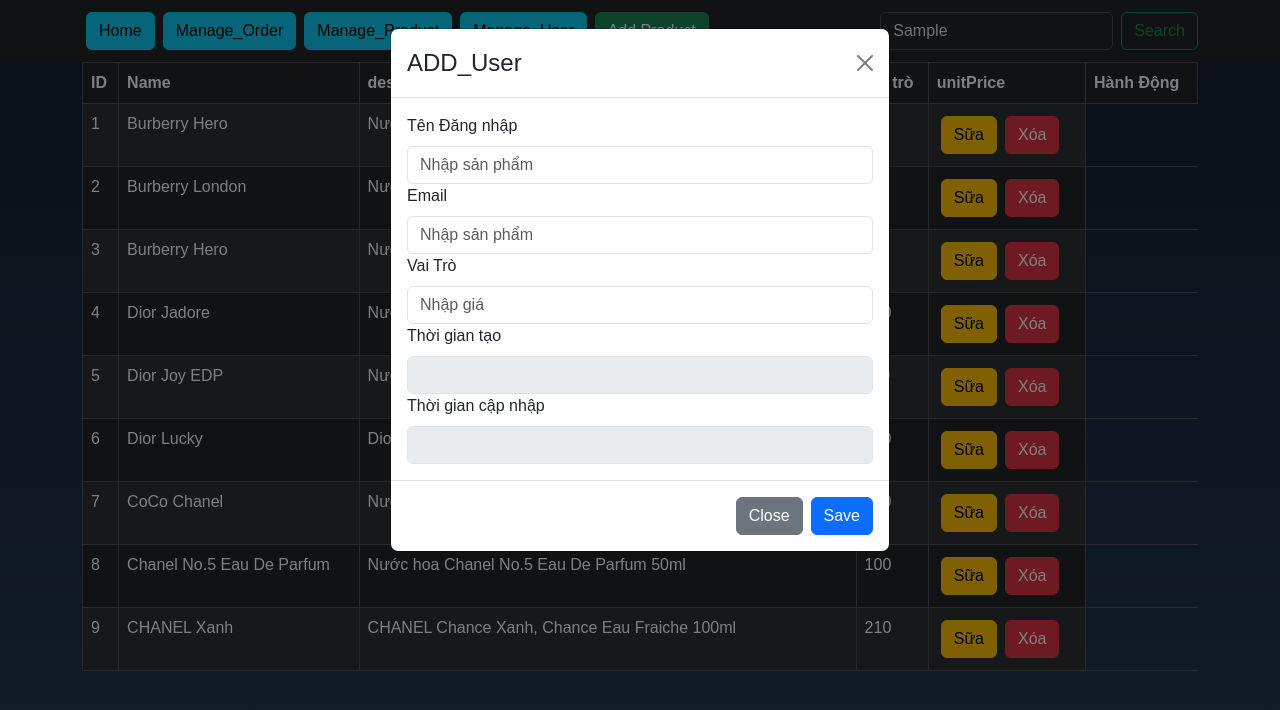
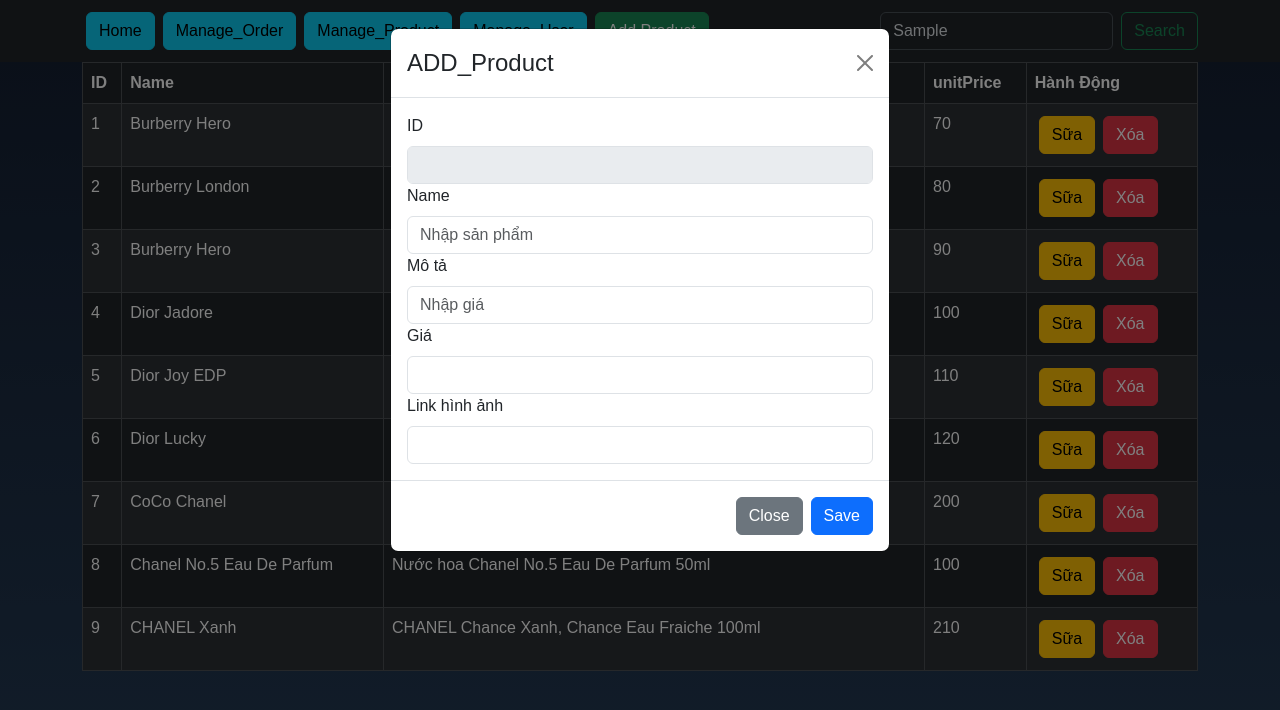
Before and after one commit to thainhom/ReactJS-Rikkei, a React (Create React App) app: page /adminProduct in a window 1280 px wide. Both pictures are taken after typing "Sample" into the empty fields and a click on the button "Add Product". Shown: the top 710 px of the page. Built offline with nearby package versions, Linux system fonts and the light colour scheme.

Commit message:
session15-Minipro_jeact

```diff
--- a/src/admin/homeAdmin/home/managerOrders.js
+++ b/src/admin/homeAdmin/home/managerOrders.js
@@ -6,13 +6,13 @@ import { Link } from 'react-router-dom';
 import Table from 'react-bootstrap/Table';
 import Form from 'react-bootstrap/Form';
 import ModalOeder from "../../../modal/ModalOrder";
-function managerOrder() {
+function ManagerOrder() {
     const orders = JSON.parse(localStorage.getItem('orders')) ?? [];
     console.log(orders);
 
     return (
         <>
-            <Navbar bg="dark" data-bs-theme="dark">
+            <Navbar bg="dark" data-bs-theme="dark" style={{ position: 'sticky', top: 0, zIndex: 1000 }}>
                 <Container>
                     <Nav className="me-auto">
                         <Link to="/home" className="float-end m-1">
@@ -95,4 +95,4 @@ function managerOrder() {
         </>
     )
 }
-export default managerOrder
+export default ManagerOrder
--- a/src/admin/homeAdmin/home/managerProduct.js
+++ b/src/admin/homeAdmin/home/managerProduct.js
@@ -7,11 +7,11 @@ import Form from 'react-bootstrap/Form';
 import Table from 'react-bootstrap/Table';
 import ModalProduct from "../../../modal/ModalProduct"
 import { useSelector } from 'react-redux';
-function managerProduct() {
-    const productList = useSelector((state) => state.productReducer.product);
+function ManagerProduct() {
+    const productLists = useSelector((state) => state.productReducer.product);
     return (
         <>
-            <Navbar bg="dark" data-bs-theme="dark">
+            <Navbar bg="dark" data-bs-theme="dark" style={{ position: 'sticky', top: 0, zIndex: 1000 }}>
                 <Container>
                     <Nav className="me-auto">
                         <Link to="/home" className="float-end m-1">
@@ -46,14 +46,13 @@ function managerProduct() {
                             <th>ID </th>
                             <th>Name</th>
                             <th>description</th>
-                            <th>Vai trò</th>
                             <th>unitPrice</th>
                             <th> Hành Động </th>
 
                         </tr>
                     </thead>
                     <tbody>
-                        {productList.map((item, index) => {
+                        {productLists.map((item, index) => {
                             return (
                                 <tr key={index}>
                                     <td>{index + 1} </td>
@@ -91,4 +90,4 @@ function managerProduct() {
         </>
     )
 }
-export default managerProduct
+export default ManagerProduct
--- a/src/admin/homeAdmin/home/managerUser.js
+++ b/src/admin/homeAdmin/home/managerUser.js
@@ -6,11 +6,11 @@ import { Link } from 'react-router-dom';
 import Table from 'react-bootstrap/Table';
 import Form from 'react-bootstrap/Form';
 import ModalUser from '../../../modal/ModalUesr';
-function managerUser() {
+function ManagerUser() {
     const users = JSON.parse(window.localStorage.getItem("users"));
     return (
         <>
-            <Navbar bg="dark" data-bs-theme="dark">
+            <Navbar bg="dark" data-bs-theme="dark" style={{ position: 'sticky', top: 0, zIndex: 1000 }}>
                 <Container>
                     <Nav className="me-auto">
                         <Link to="/home" className="float-end m-1">
@@ -94,4 +94,4 @@ function managerUser() {
         </>
     )
 }
-export default managerUser
+export default ManagerUser
--- a/src/modal/ModalOrder.js
+++ b/src/modal/ModalOrder.js
@@ -35,24 +35,36 @@ function ModalOeder() {
                 keyboard={false}
             >
                 <Modal.Header closeButton>
-                    <Modal.Title> ADD_User</Modal.Title>
+                    <Modal.Title> ADD_Order</Modal.Title>
                 </Modal.Header>
                 <Modal.Body>
-                    <Form.Label>Tên Đăng nhập</Form.Label>
+                    <Form.Label>Id đơn hàng</Form.Label>
                     <Form.Control
                         value={value}
                         onChange={() => handleChange()}
-                        type="text" placeholder="Nhập sản phẩm" />
-                    <Form.Label>Email</Form.Label>
+                        type="text" placeholder="" />
+                    <Form.Label>Id người dùng</Form.Label>
                     <Form.Control
                         value={value}
                         onChange={() => handleChange()}
-                        type="text" placeholder="Nhập sản phẩm" />
-                    <Form.Label>Vai Trò</Form.Label>
+                        type="text" placeholder="" />
+                    <Form.Label>Thời gian oder</Form.Label>
                     <Form.Control
                         value={value}
                         onChange={() => handleChange()}
-                        type="text" placeholder="Nhập giá" />
+                        type="text" placeholder="" />
+                    <Form.Label>Tổng tiền</Form.Label>
+                    <Form.Control
+                        disabled
+                        value={value}
+                        onChange={() => handleChange()}
+                        type="text" placeholder="" />
+                    <Form.Label>Trạng thái</Form.Label>
+                    <Form.Control
+                        disabled
+                        value={value}
+                        onChange={() => handleChange()}
+                        type="text" placeholder="" />
                     <Form.Label>Thời gian tạo</Form.Label>
                     <Form.Control
                         disabled
--- a/src/modal/ModalProduct.js
+++ b/src/modal/ModalProduct.js
@@ -35,33 +35,34 @@ function ModalProduct() {
                 keyboard={false}
             >
                 <Modal.Header closeButton>
-                    <Modal.Title> ADD_User</Modal.Title>
+                    <Modal.Title> ADD_Product</Modal.Title>
                 </Modal.Header>
                 <Modal.Body>
-                    <Form.Label>Tên Đăng nhập</Form.Label>
-                    <Form.Control
-                        value={value}
-                        onChange={() => handleChange()}
-                        type="text" placeholder="Nhập sản phẩm" />
-                    <Form.Label>Email</Form.Label>
-                    <Form.Control
-                        value={value}
-                        onChange={() => handleChange()}
-                        type="text" placeholder="Nhập sản phẩm" />
-                    <Form.Label>Vai Trò</Form.Label>
-                    <Form.Control
-                        value={value}
-                        onChange={() => handleChange()}
-                        type="text" placeholder="Nhập giá" />
-                    <Form.Label>Thời gian tạo</Form.Label>
+                    <Form.Label>ID</Form.Label>
                     <Form.Control
                         disabled
                         value={value}
                         onChange={() => handleChange()}
                         type="text" placeholder="" />
-                    <Form.Label>Thời gian cập nhập</Form.Label>
+                    <Form.Label>Name</Form.Label>
                     <Form.Control
-                        disabled
+                        value={value}
+                        onChange={() => handleChange()}
+                        type="text" placeholder="Nhập sản phẩm" />
+                    <Form.Label>Mô tả</Form.Label>
+                    <Form.Control
+                        value={value}
+                        onChange={() => handleChange()}
+                        type="text" placeholder="Nhập giá" />
+                    <Form.Label>Giá</Form.Label>
+                    <Form.Control
+
+                        value={value}
+                        onChange={() => handleChange()}
+                        type="text" placeholder="" />
+                    <Form.Label>Link hình ảnh</Form.Label>
+                    <Form.Control
+
                         value={value}
                         onChange={() => handleChange()}
                         type="text" placeholder="" />
```
